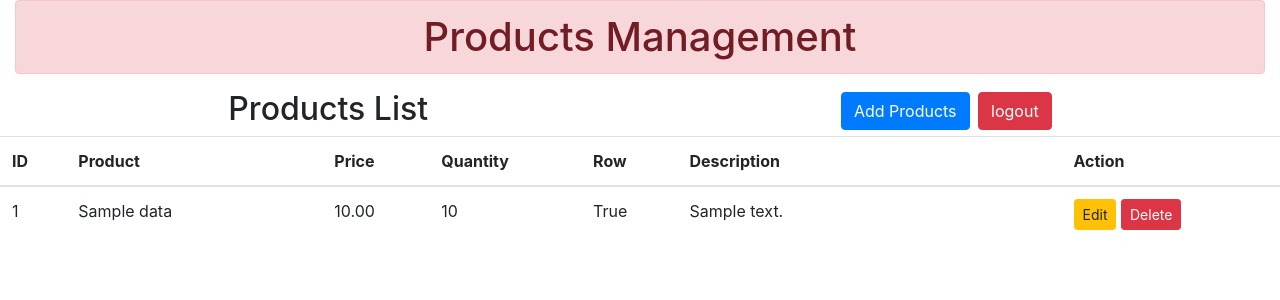
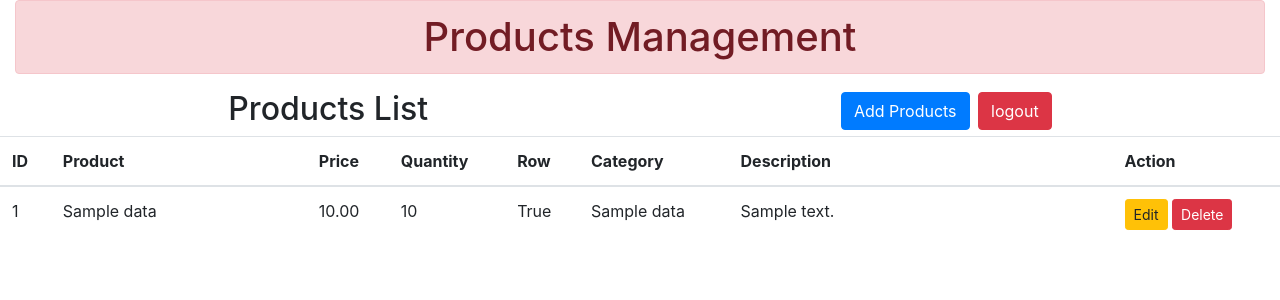
Before and after one commit to Sinceria89/Vending-Machine, a Flask app: template templates/products_manage.html in a window 1280 px wide. Shown: the top 300 px of the page. Run offline with Flask 2, Linux system fonts and the light colour scheme; the template is opened without the code that fills it: most values are stand-ins (such as "Sample title", 1, 10 or a date in 2020); some libraries are stand-ins or nearby versions.

Commit message:
category and image

```diff
--- a/app.py
+++ b/app.py
@@ -1,8 +1,11 @@
 from flask import Flask, request, render_template, abort, flash, session, request, redirect, url_for
 from werkzeug.security import generate_password_hash, check_password_hash
+from werkzeug.utils import secure_filename
 import logging
 from flaskext.mysql import MySQL
 import pymysql
+import urllib.request
+import os
 
 pymysql.install_as_MySQLdb()
 
@@ -15,10 +18,25 @@ app.config['MYSQL_DATABASE_DB'] = 'vending'
 app.config['MYSQL_DATABASE_HOST'] = 'localhost'
 mysql = MySQL(app)
 
+UPLOAD_FOLDER = 'static/upload'
+app.config['UPLOAD_FOLDER'] = UPLOAD_FOLDER
+
+ALLOWED_EXTENSIONS = set(['png', 'jpg', 'jpeg', 'gif'])
+
 
 @app.route('/')
 def index():
-    return render_template("index.html")
+    try:
+        conn = mysql.connect()
+        cursor = conn.cursor(pymysql.cursors.DictCursor)
+        cursor.execute("SELECT * FROM products")
+        rows = cursor.fetchall()
+        return render_template('index.html', products=rows)
+    except Exception as e:
+        print(e)
+    finally:
+        cursor.close()
+        conn.close()
 
 
 @app.route('/login')
@@ -89,11 +107,16 @@ def products():
         return render_template("test.html")
     conn = mysql.connect()
     cur = conn.cursor(pymysql.cursors.DictCursor)
-    cur.execute("SELECT * FROM products")
+    cur.execute("SELECT * FROM `products` LEFT JOIN `categories` ON products.category_id = categories.category_id")
+    cur1 = conn.cursor(pymysql.cursors.DictCursor)
+    cur1.execute("SELECT * FROM `categories`")
     data = cur.fetchall()
+    cate = cur1.fetchall()
     cur.close()
+    cur1.close()
     #app.logger.info(data)
-    return render_template('products_manage.html', products = data)
+    app.logger.info(cate)
+    return render_template('products_manage.html', products = data, categories = cate)
 
 
 @app.route('/product_add', methods = ['POST'])
@@ -103,12 +126,18 @@ def product_add():
         product_name = request.form['product_name']
         price = request.form['price']
         quantity = request.form['quantity']
+        image = request.files['image']
         row = request.form['row']
+        category = request.form['category']
         description = request.form['description']
         conn = mysql.connect()
         cur = conn.cursor(pymysql.cursors.DictCursor)
-        cur.execute("INSERT INTO products (product_name, price, quantity, row, description) VALUES (%s, %s, %s, %s, %s)", (product_name, price, quantity, row, description))
+        if image and allowed_file(image.filename):
+            filename = secure_filename(image.filename)
+            image.save(os.path.join(app.config['UPLOAD_FOLDER'], filename))
+        cur.execute("INSERT INTO products (product_name, price, quantity, row, category_id, image, description) VALUES (%s, %s, %s, %s, %s, %s, %s)", (product_name, price, quantity, row, category, filename, description))
         conn.commit()
+        print(image)
         return redirect(url_for('products'))
 
 
@@ -122,13 +151,14 @@ def update():
         price = float(price_value)
         quantity = request.form['quantity']
         row = request.form['row']
+        category = request.form['category']
         description = request.form['description']
         conn = mysql.connect()
         cur = conn.cursor(pymysql.cursors.DictCursor)
         cur.execute("""
-        UPDATE products SET product_name=%s, price=%s, quantity=%s, row=%s, description=%s
+        UPDATE products SET product_name=%s, price=%s, quantity=%s, row=%s, category_id=%s, image=%s, description=%s
         WHERE product_id=%s
-        """, (product_name, price, quantity, row, description, product_id))
+        """, (product_name, price, quantity, row, category, filename, description, product_id))
         flash("Data Updated Successfully")
         conn.commit()
         return redirect(url_for('products'))
--- a/templates/products_manage.html
+++ b/templates/products_manage.html
@@ -86,6 +86,18 @@
                                     </div>
                                 </div>
 
+                                <div class="form-group">
+                                    <label>Category</label>
+                                    {% for cate in categories %}
+                                    <div class="form-check">
+                                        <input type="radio" name="category" class="form-check-input"
+                                            id="{{ cate.category_id }}" value="{{  cate.category_id }}">
+                                        <label class="form-check-label" for={{ cate.category_id }}>{{
+                                            cate.category_name }}</label>
+                                    </div>
+                                    {% endfor %}
+                                </div>
+
 
                                 <div class="form-group">
                                     <label>Description</label>
@@ -118,6 +130,7 @@
                         <th scope="col">Price</th>
                         <th scope="col">Quantity</th>
                         <th scope="col">Row</th>
+                        <th scope="col">Category</th>
                         <th scope="col" width="30%">Description</th>
                         <th scope="col">Action</th>
                     </tr>
@@ -130,6 +143,7 @@
                         <td>{{ "{:,.2f}".format(data.price) }}</td>
                         <td>{{data.quantity}}</td>
                         <td>{{data.row}}</td>
+                        <td>{{data.category_name}}</td>
                         <td>{{data.description}}</td>
                         <td>
                             <a href="/update/{{data.product_id}}" class="btn btn-warning btn-sm" data-toggle="modal"
@@ -194,6 +208,25 @@
                                                     value="3" {{'checked' if data.row==3 else '' }}>
                                                 <label class="form-check-label" for="num3">3</label>
                                             </div>
+                                        </div>
+
+                                        <div class="form-group">
+                                            <label>Category</label>
+                                            {% for cate in categories %}
+                                            <div class="form-check">
+                                                <input type="radio" name="category" class="form-check-input"
+                                                    id="{{ cate.category_id }}" value="{{  cate.category_id }}"
+                                                    {{'checked' if data.category_id==cate.category_id else '' }}>
+                                                <label class="form-check-label" for={{ cate.category_id }}>{{
+                                                    cate.category_name }}</label>
+                                            </div>
+                                            {% endfor %}
+                                        </div>
+
+                                        <div class="form-group">
+                                            <label>Choose Images: </label>
+                                            <input value="{{data.image}}" type="file" name="image"
+                                                class="form-control fileInput">
                                         </div>
 
 
```
Also changed, not shown: static/upload/019.jpg (added).
